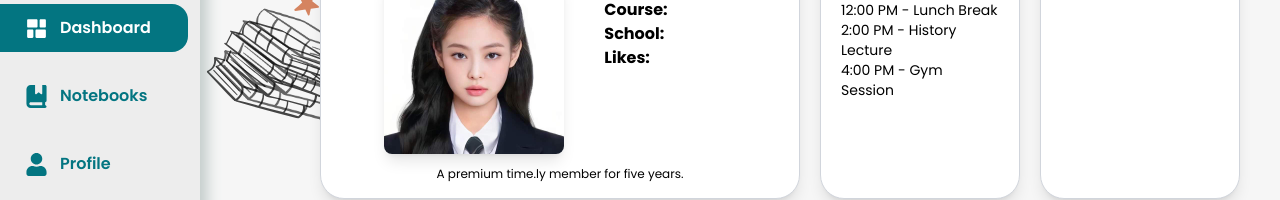
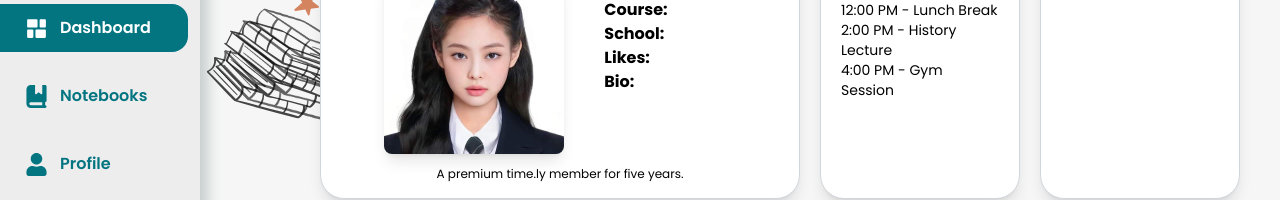
Before and after one commit to yanaSG/time.ly, a React (Vite) app in the folder frontend/: page /dashboard in a window 1280 px wide. Shown: the part 121-321 px from the top of the page. Built offline with nearby package versions, Linux system fonts and the light colour scheme.

Commit message:
added bio on the profile display

```diff
--- a/frontend/src/views/features/dashboard/Dashboard.tsx
+++ b/frontend/src/views/features/dashboard/Dashboard.tsx
@@ -39,12 +39,14 @@ const Dashboard: React.FC = () => {
                 <p>Course: </p>
                 <p>School:</p>
                 <p>Likes: </p>
+                <p>Bio: </p>
               </div>
               <div className="pl-2">
                 <p>{user ? `${user.fname || ''} ${user.lname || ''}` : ''}</p>
                 <p>{user?.course || ''}</p>
                 <p>{user?.school || ''}</p>
                 <p>{user?.likes || ''}</p>
+                <p>{user?.bio || ''}</p>
               </div>
 
             </div>
```
